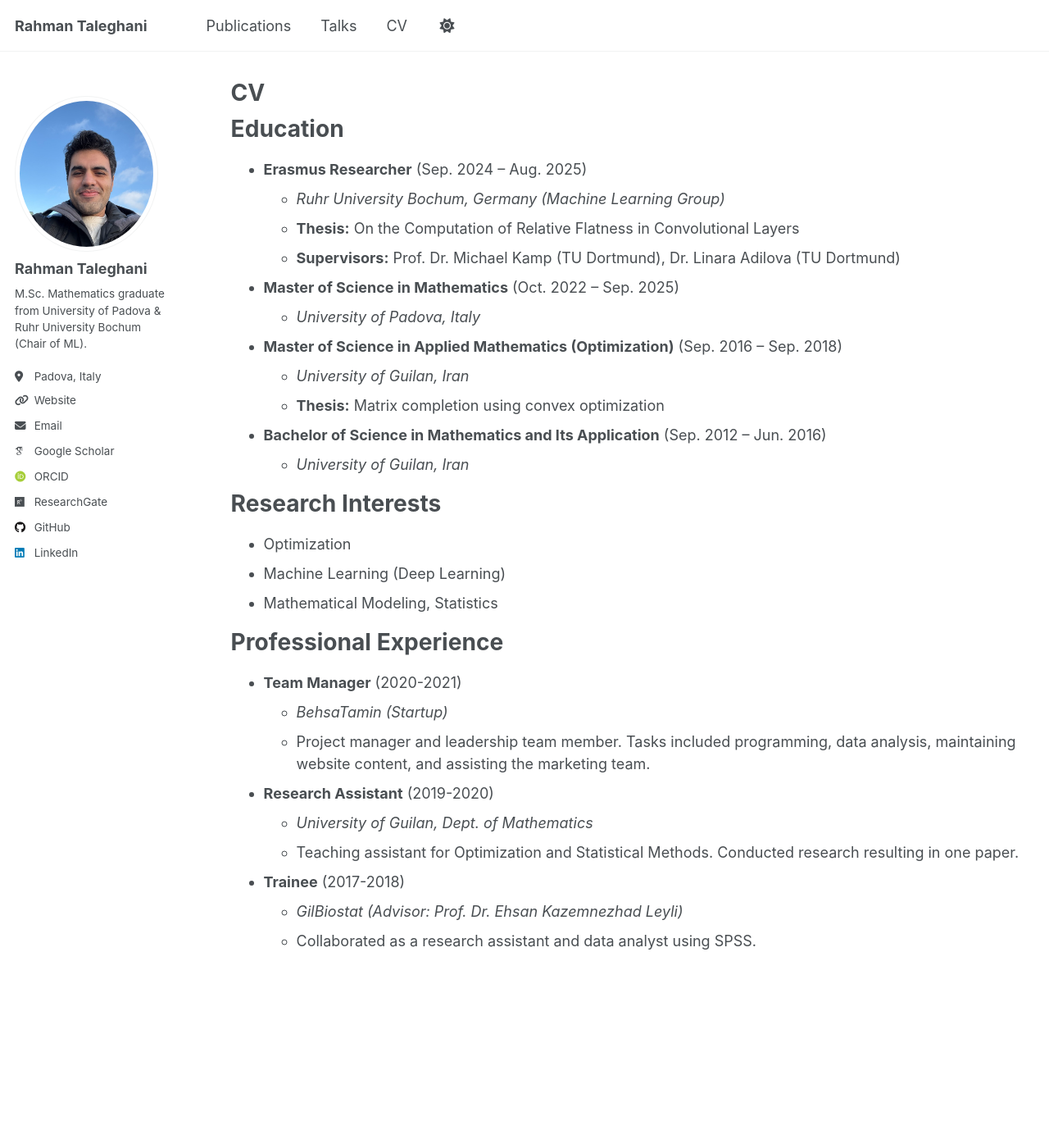
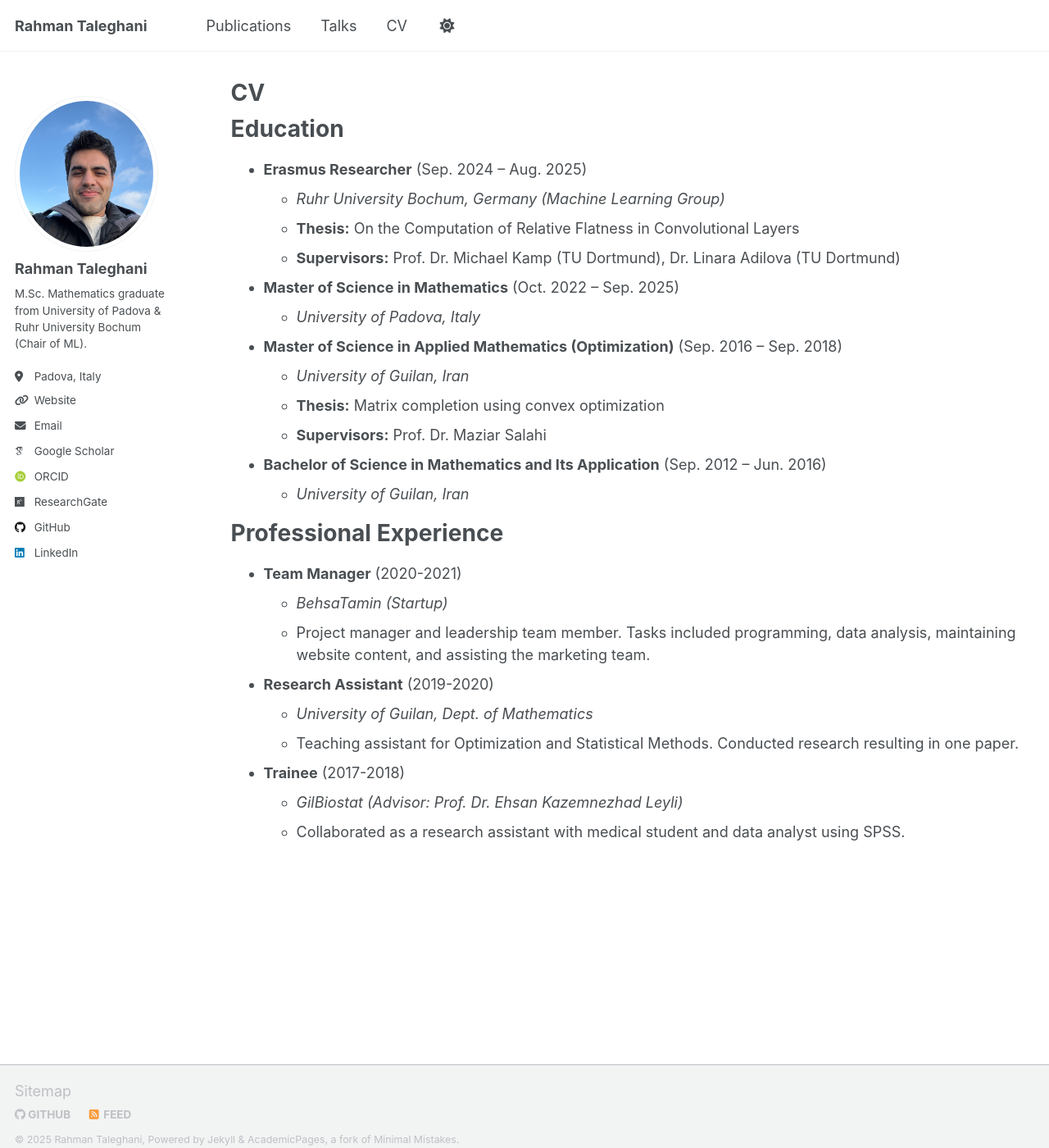
Before and after one commit to Rahmantl/rahmantl.github.io, a Jekyll site: the page built from _pages/cv.md, in a window 1280 px wide and 1400 px high. Shown: the whole window at 82% size. Built offline with Jekyll 4.4.1, drawn with Linux system fonts in a browser that asks for light colours; some web fonts are replaced; a script that is not in the unit is left out.

Commit message:
Update CV with additional details and corrections
Added supervisor information for Master's thesis and updated trainee description.

```diff
--- a/_pages/cv.md
+++ b/_pages/cv.md
@@ -22,15 +22,11 @@ Education
 * **Master of Science in Applied Mathematics (Optimization)** (Sep. 2016 – Sep. 2018)
   * *University of Guilan, Iran*
   * **Thesis:** Matrix completion using convex optimization
+  * **Supervisors:** Prof. Dr. Maziar Salahi
 
 * **Bachelor of Science in Mathematics and Its Application** (Sep. 2012 – Jun. 2016)
   * *University of Guilan, Iran*
 
-Research Interests
-======
-* Optimization
-* Machine Learning (Deep Learning)
-* Mathematical Modeling, Statistics
 
 Professional Experience
 ======
@@ -44,4 +40,4 @@ Professional Experience
 
 * **Trainee** (2017-2018)
   * *GilBiostat (Advisor: Prof. Dr. Ehsan Kazemnezhad Leyli)*
-  * Collaborated as a research assistant and data analyst using SPSS.
+  * Collaborated as a research assistant with medical student and data analyst using SPSS.
```
